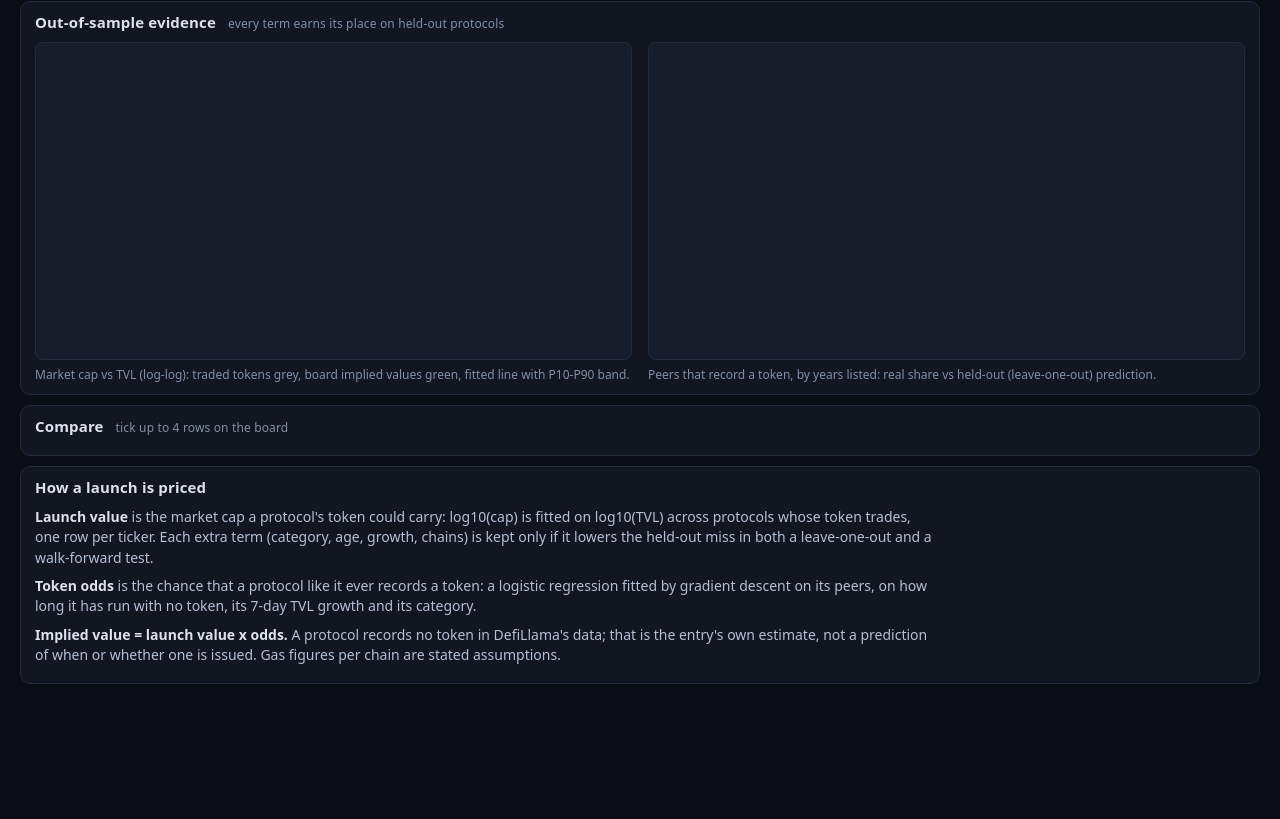
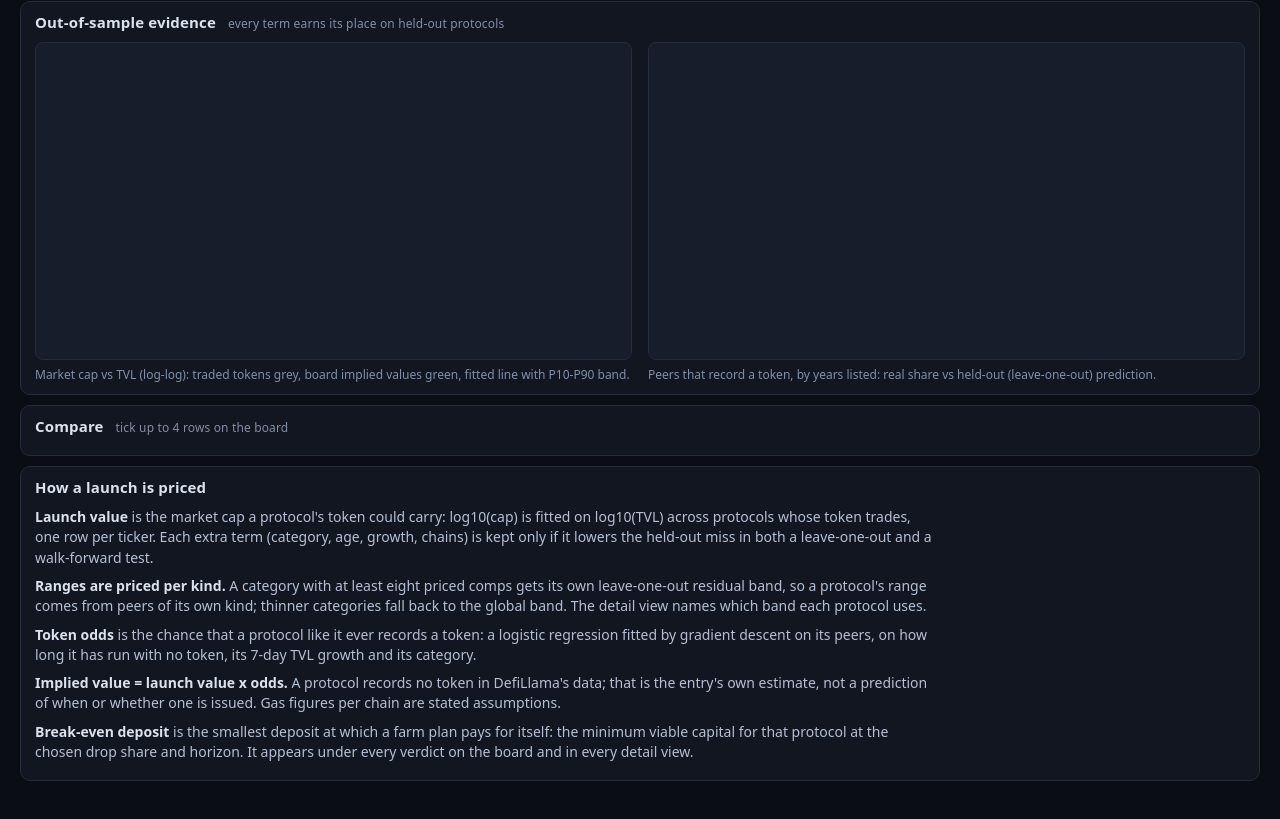
Before and after one commit to emasinves0-commits/token-radar, a plain HTML site: page dashboard/index.html in a window 1280 px wide. Shown: the part 369-1188 px from the top of the page. Before the commit the page ends 1093 px from the top, so only its background shows below. Drawn offline with Linux system fonts and the light colour scheme; a script that the page names is missing.

Commit message:
token-radar-01 v2: per-category ranges, break-even capital, clean cover

```diff
--- a/dashboard/index.html
+++ b/dashboard/index.html
@@ -49,8 +49,10 @@
   <section class="card" id="method">
     <h2>How a launch is priced</h2>
     <p><b>Launch value</b> is the market cap a protocol's token could carry: log10(cap) is fitted on log10(TVL) across protocols whose token trades, one row per ticker. Each extra term (category, age, growth, chains) is kept only if it lowers the held-out miss in both a leave-one-out and a walk-forward test.</p>
+    <p><b>Ranges are priced per kind.</b> A category with at least eight priced comps gets its own leave-one-out residual band, so a protocol's range comes from peers of its own kind; thinner categories fall back to the global band. The detail view names which band each protocol uses.</p>
     <p><b>Token odds</b> is the chance that a protocol like it ever records a token: a logistic regression fitted by gradient descent on its peers, on how long it has run with no token, its 7-day TVL growth and its category.</p>
     <p><b>Implied value = launch value x odds.</b> A protocol records no token in DefiLlama's data; that is the entry's own estimate, not a prediction of when or whether one is issued. Gas figures per chain are stated assumptions.</p>
+    <p><b>Break-even deposit</b> is the smallest deposit at which a farm plan pays for itself: the minimum viable capital for that protocol at the chosen drop share and horizon. It appears under every verdict on the board and in every detail view.</p>
   </section>
 </main>
 <aside id="detail" class="drawer" hidden></aside>
```
